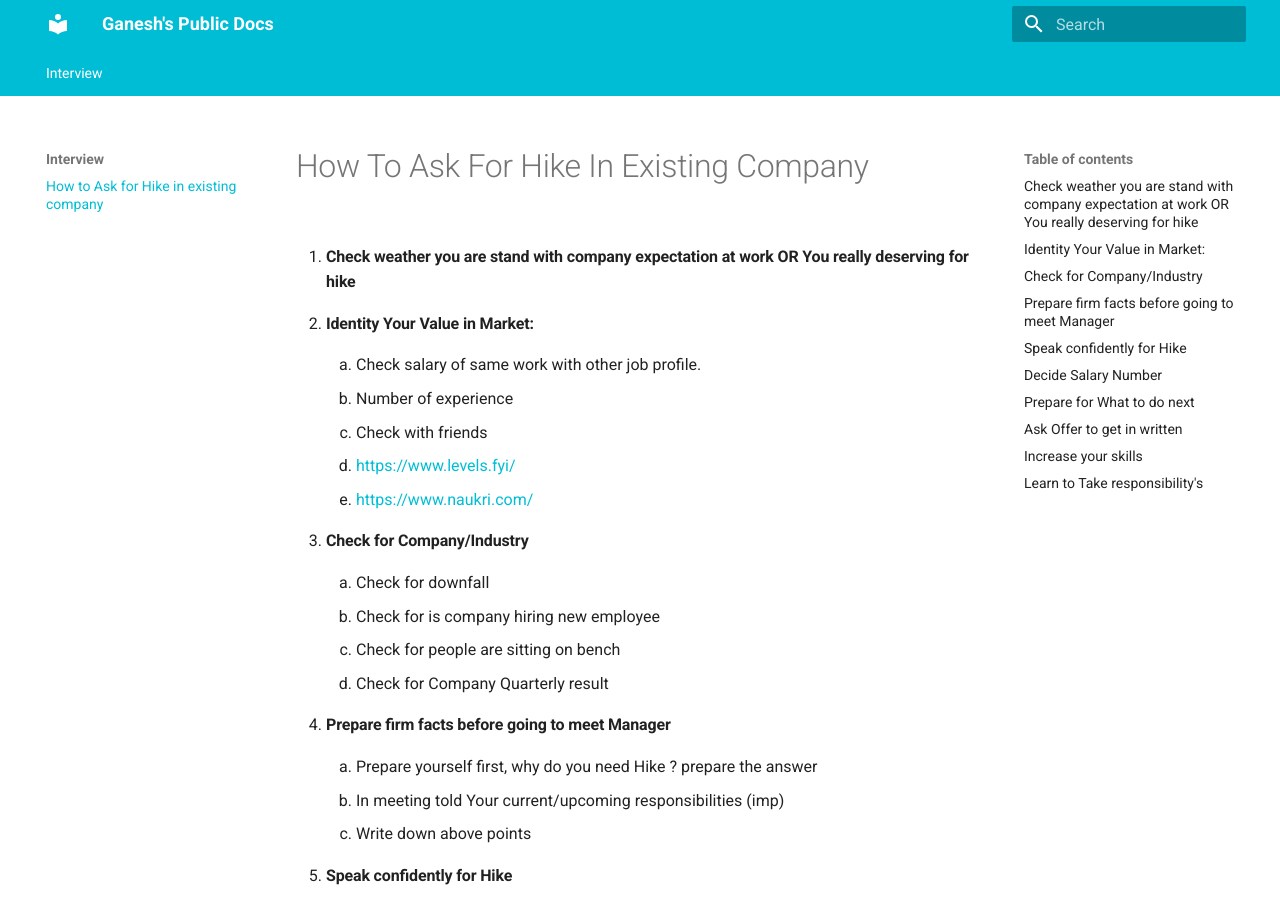
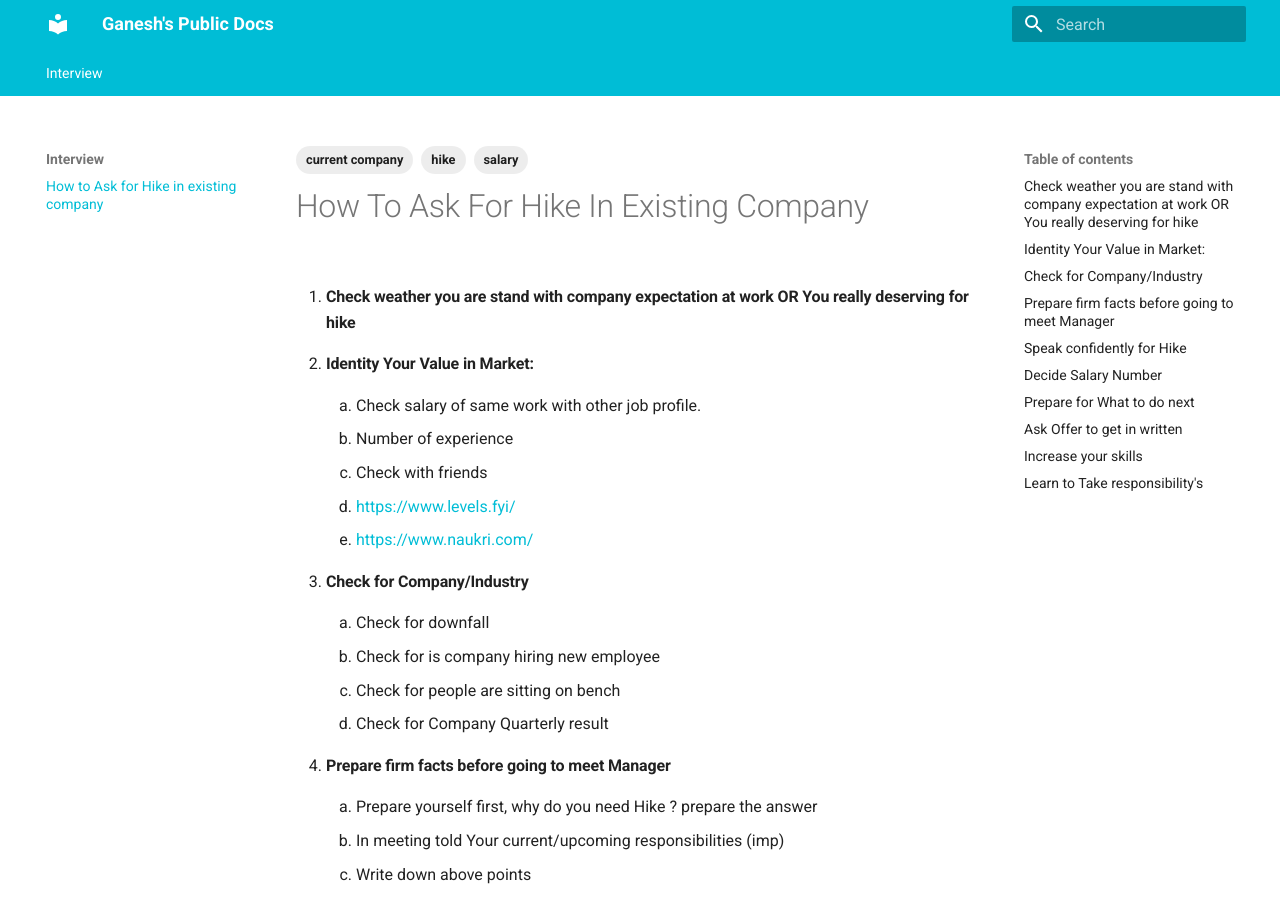
Before and after one commit to chokhareganesh/public-docs, an MkDocs documentation site: the page built from docs/interview/how-to-ask-for-hike.md, in a window 1280 px wide and 900 px high. Built offline with MkDocs 1.6.1 and Material for MkDocs 9.7.7, drawn with Linux system fonts in a browser that asks for light colours.

Commit message:
updated tags

```diff
--- a/docs/interview/how-to-ask-for-hike.md
+++ b/docs/interview/how-to-ask-for-hike.md
@@ -1,3 +1,9 @@
+---
+tags:
+  - salary
+  - hike
+  - current company
+---
 # How To Ask For Hike In Existing Company
 
 1. #### Check weather you are stand with company expectation at work  OR You really deserving for hike
--- a/mkdocs.yml
+++ b/mkdocs.yml
@@ -42,6 +42,7 @@ plugins:
         upgrading.md: upgrade.md
   - minify:
       minify_html: true
+  - tags
 
 # Extensions
 markdown_extensions:
```
